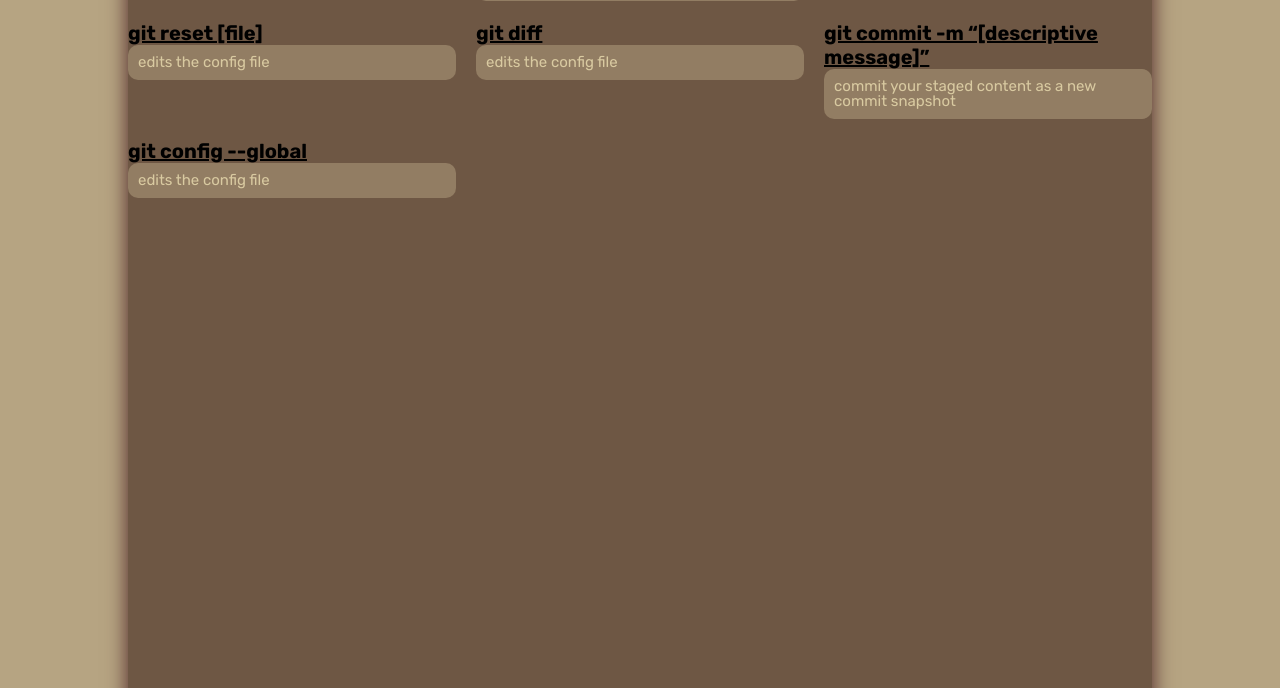
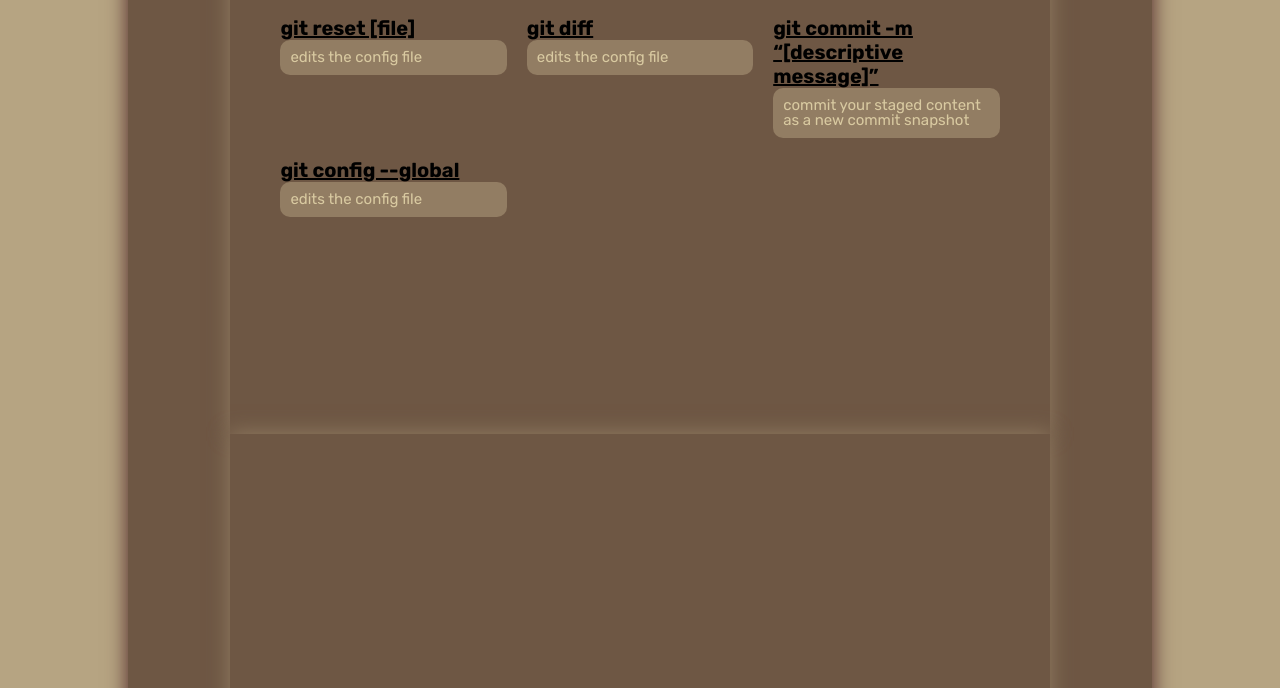
Before and after one commit to Quaselz/cheat_sheets, a plain HTML site: page assets/sites/git.html in a window 1280 px wide. Shown: the part 480-1168 px from the top of the page. Drawn offline with Linux system fonts and the light colour scheme.

Commit message:
added some style

```diff
--- a/assets/css/style.css
+++ b/assets/css/style.css
@@ -163,6 +163,10 @@ main {
     display: flex;
     flex-direction: column;
     scroll-snap-type: y mandatory;
+    box-shadow: 0 0 20px 0px var(--chamoisee);
+    width: 80%;
+    margin: auto;
+    padding: var(--space-out)
 }
 .container-bubbles article {
     display: grid;
```
